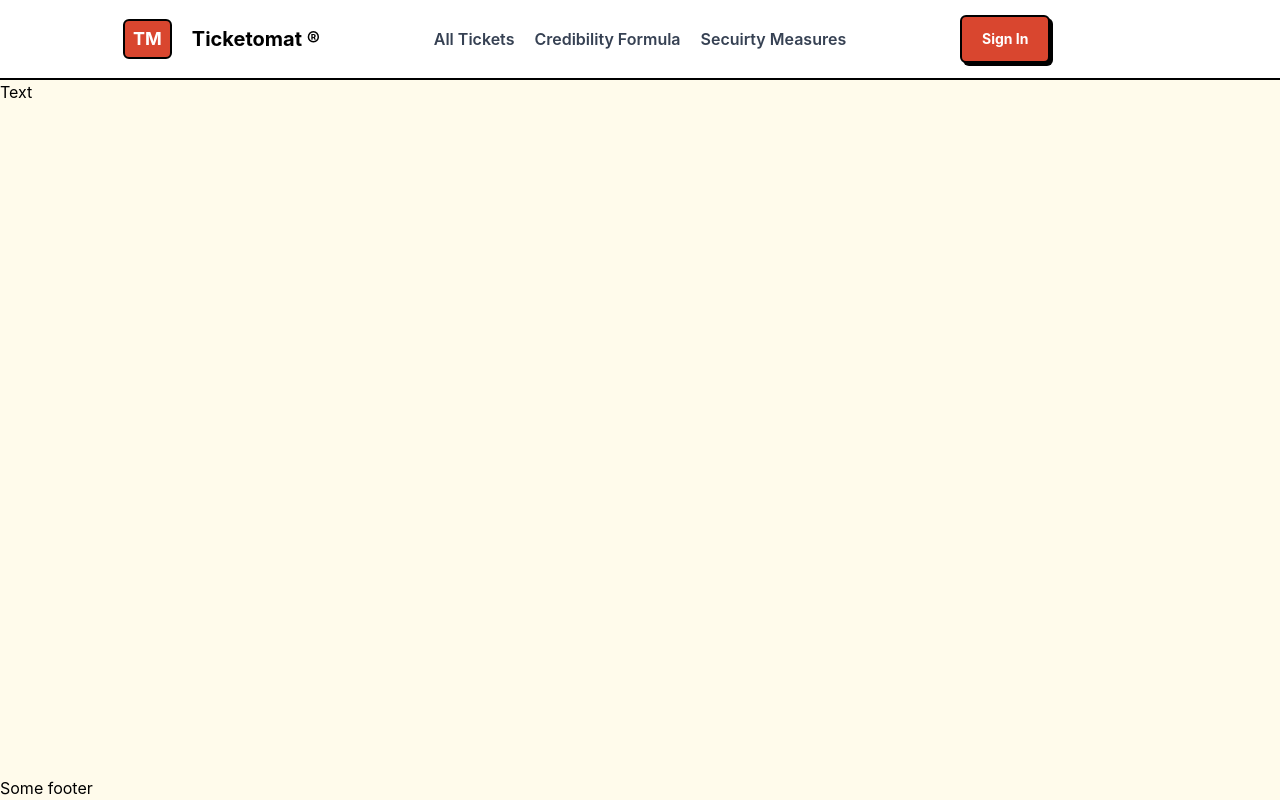
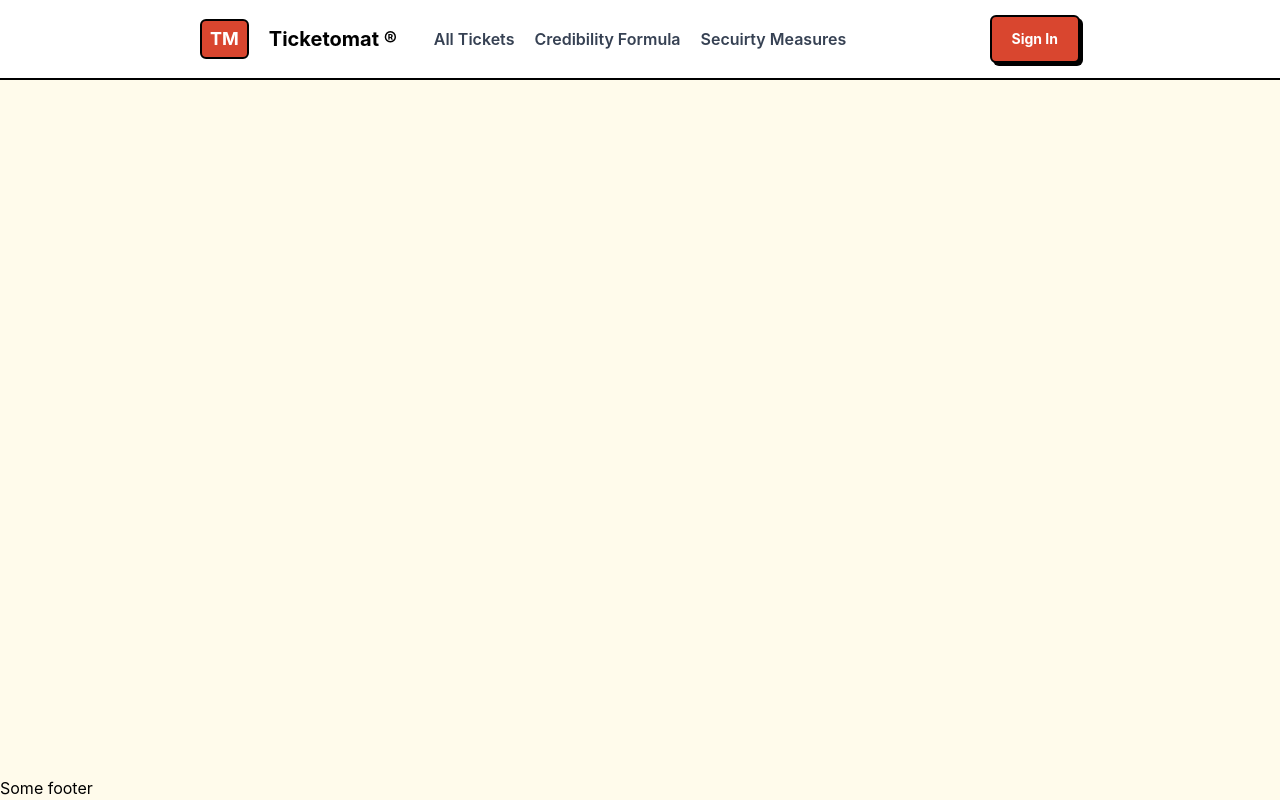
Before and after one commit to xikodev/Ticketomat, a Vue app in the folder frontend/: page / in a window 1280 px wide. Built offline with nearby package versions, Linux system fonts and the light colour scheme.

Commit message:
Use padding for vertical lineing

```diff
--- a/frontend/src/components/Header.vue
+++ b/frontend/src/components/Header.vue
@@ -1,9 +1,9 @@
 <template>
   <header
-    class="min-h-20 border-b-2 bg-white justify-center grid items-center grid-cols-8"
+    class="min-h-20 items-center border-b-2 bg-white px-50 grid grid-cols-6"
   >
     <div
-      class="col-span-2 justify-self-end flex gap-5 items-center text-xl font-bold"
+      class="col-span-1 flex gap-5 justify-self-start items-center text-xl font-bold grid-cols-6 w-200"
     >
       <div
         class="bg-primary border-2 border-black px-2 py-1 rounded-md text-white text-lg"
@@ -20,7 +20,7 @@
       <a href="/security" class="hover:underline">Secuirty Measures</a>
     </div>
     <button
-      class="col-span-2 justify-self-start py-3 px-5 bg-primary text-white font-bold rounded-md text-sm border-2 border-black shadow-black shadow-[3px_3px_0px] hover:cursor-pointer hover:-translate-0.5 hover:shadow-[4px_4px_0px] transition-all duration-75"
+      class="col-span-1 justify-self-end py-3 px-5 bg-primary text-white font-bold rounded-md text-sm border-2 border-black shadow-black shadow-[3px_3px_0px] hover:cursor-pointer hover:-translate-0.5 hover:shadow-[4px_4px_0px] transition-all duration-75"
     >
       Sign In
     </button>
--- a/frontend/src/components/HelloWorld.vue
+++ b/frontend/src/components/HelloWorld.vue
@@ -4,7 +4,9 @@ import Header from "./Header.vue";
 <template>
   <div class="bg-amber-50 flex flex-col min-h-screen">
     <Header />
-    <main class="grow">Text</main>
+    <main class="grow grid-cols-8">
+      <div></div>
+    </main>
     <footer>Some footer</footer>
   </div>
 </template>
```
